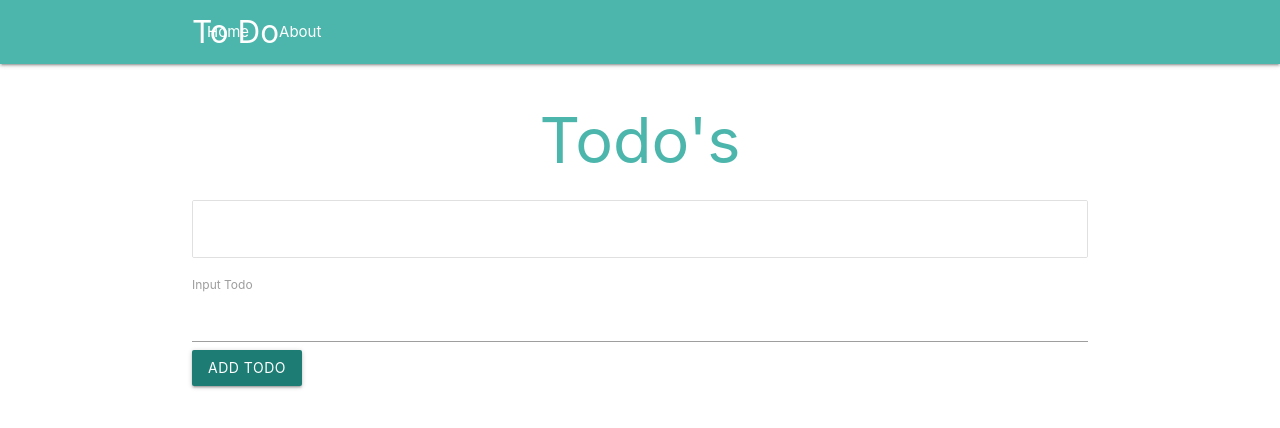
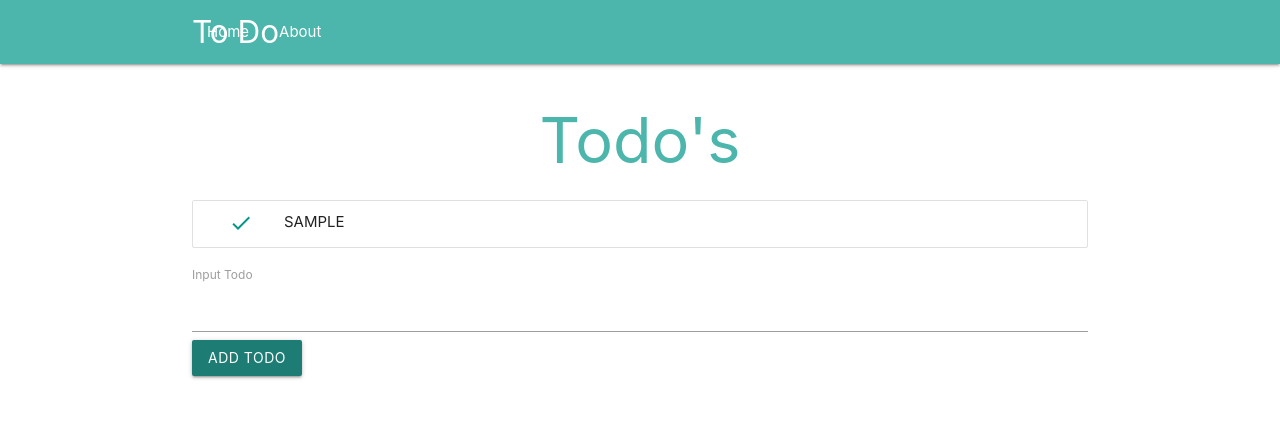
Before and after one commit to pdshipp/ToDoApp, a React (Create React App) app: page / in a window 1280 px wide. Both pictures are taken after typing "Sample" into the empty fields and a click on the button "ADD TODO". Shown: the top 428 px of the page. Built offline with nearby package versions, Linux system fonts and the light colour scheme; no server answers.

Commit message:
added check icon with ability to delete

```diff
--- a/public/index.html
+++ b/public/index.html
@@ -28,6 +28,10 @@
       rel="stylesheet"
       href="https://cdnjs.cloudflare.com/ajax/libs/materialize/1.0.0/css/materialize.min.css"
     />
+    <link
+      href="https://fonts.googleapis.com/icon?family=Material+Icons"
+      rel="stylesheet"
+    />
     <title>React App</title>
   </head>
   <body>
--- a/src/components/Home/Todos.js
+++ b/src/components/Home/Todos.js
@@ -5,13 +5,14 @@ const Todos = ({ todos, deleteTodo }) => {
     todos.map((todo) => {
       return (
         <div className="collection-item" key={todo.id}>
-          <span
-            className="waves-effect waves-teal btn-flat filled-in"
+          <i
+            className="material-icons teal-text btn-flat left"
             onClick={() => {
               deleteTodo(todo.id);
             }}>
-            {todo.title}
-          </span>
+            check
+          </i>
+          <span className="">{todo.title.toUpperCase()}</span>
         </div>
       );
     })
@@ -22,3 +23,5 @@ const Todos = ({ todos, deleteTodo }) => {
 };
 
 export default Todos;
+
+// waves-effect waves-teal btn-flat filled-in">
--- a/src/components/Home/addTodo.js
+++ b/src/components/Home/addTodo.js
@@ -2,7 +2,7 @@ import React, { Component } from "react";
 
 class AddTodo extends Component {
   state = {
-    content: null,
+    title: null,
   };
   handleChange = (e) => {
     this.setState({
@@ -13,7 +13,7 @@ class AddTodo extends Component {
     e.preventDefault();
     this.props.addTodo(this.state);
     this.setState({
-      content: " ",
+      title: " ",
     });
   };
   render() {
@@ -23,9 +23,9 @@ class AddTodo extends Component {
           <label htmlFor="content">Input Todo</label>
           <input
             type="text"
-            id="content"
+            id="title"
             onChange={this.handleChange}
-            value={this.state.content}
+            value={this.state.title}
           />
           <button className="btn waves-effect waves-light">Add Todo</button>
         </form>
```
